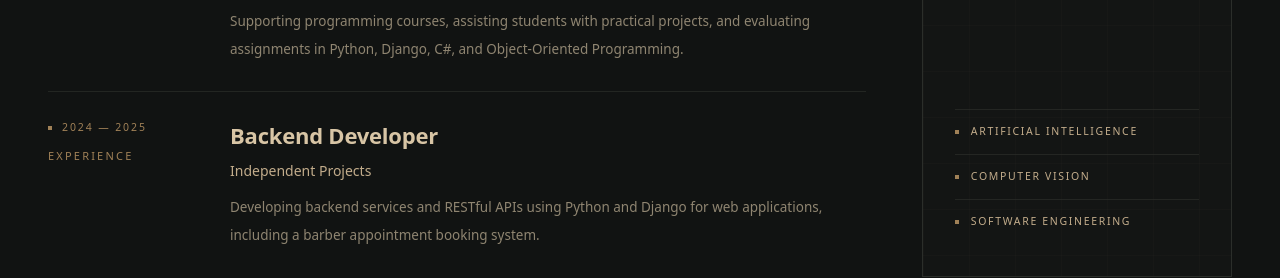
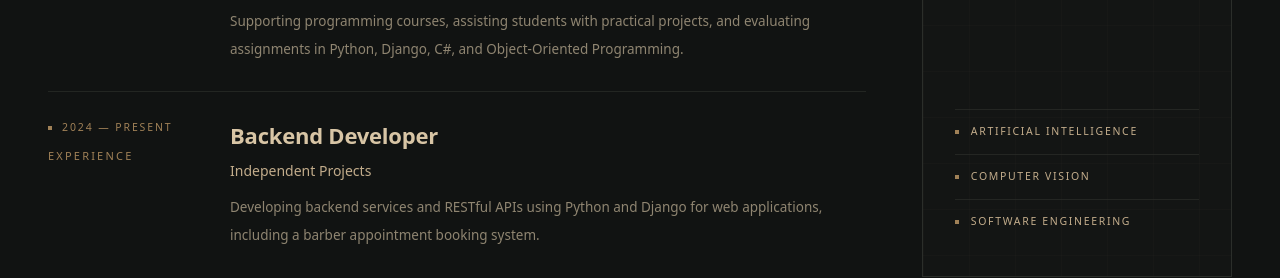
Before and after one commit to amirabbas-salari/portfolio, a Next.js app: page / in a window 1280 px wide. Shown: the part 6640-6918 px from the top of the page. Built offline with nearby package versions, Linux system fonts and the light colour scheme.

Commit message:
Update experience.ts

```diff
--- a/src/data/experience.ts
+++ b/src/data/experience.ts
@@ -21,7 +21,7 @@ export const experiences: Experience[] = [
       "Supporting programming courses, assisting students with practical projects, and evaluating assignments in Python, Django, C#, and Object-Oriented Programming.",
   },
   {
-    period: "2024 — 2025",
+    period: "2024 — Present",
     role: "Backend Developer",
     organization: "Independent Projects",
     detail:
```
